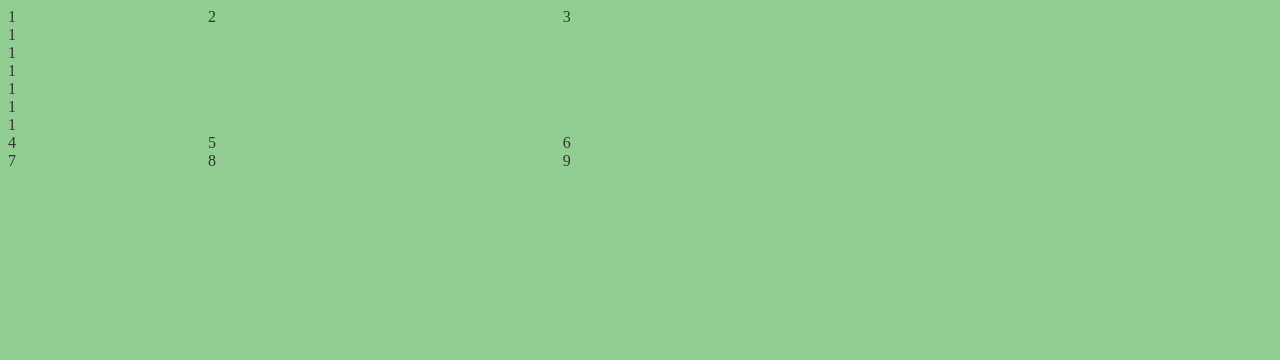
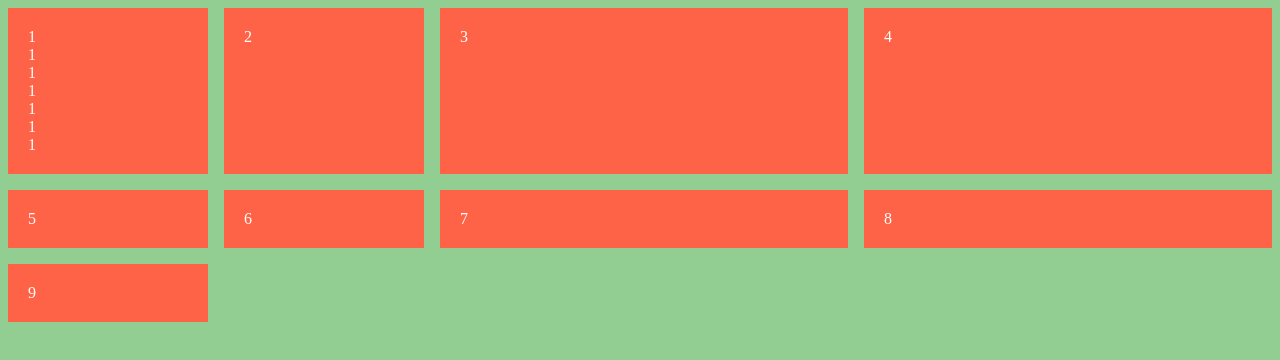
Before and after one commit to SlawomirN/first-grid, a plain HTML site: page index.html in a window 1280 px wide. Drawn offline with Linux system fonts and the light colour scheme.

Commit message:
grid-template-columns repeat, column-gap, row-gap

```diff
--- a/style.css
+++ b/style.css
@@ -13,6 +13,15 @@ body {
 
 .grid {
     display: grid;
-    grid-template-columns: 200px 1fr 2fr;
+    grid-template-columns: repeat(2, 200px) 1fr 1fr;
     /* grid-template-rows: 100px 200px; */
+    column-gap: 16px;
+    row-gap: 16px;
 }
+
+.grid__element {
+    background: tomato;
+    padding: 20px;
+    color: #ffffff;
+
+}
```
